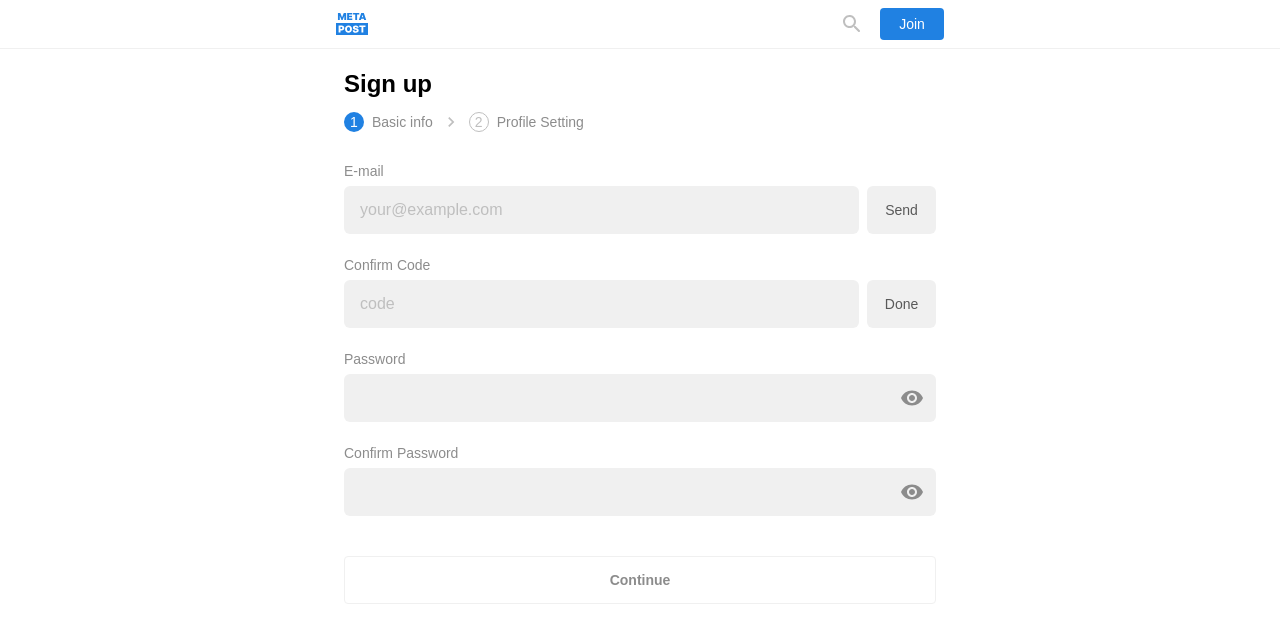
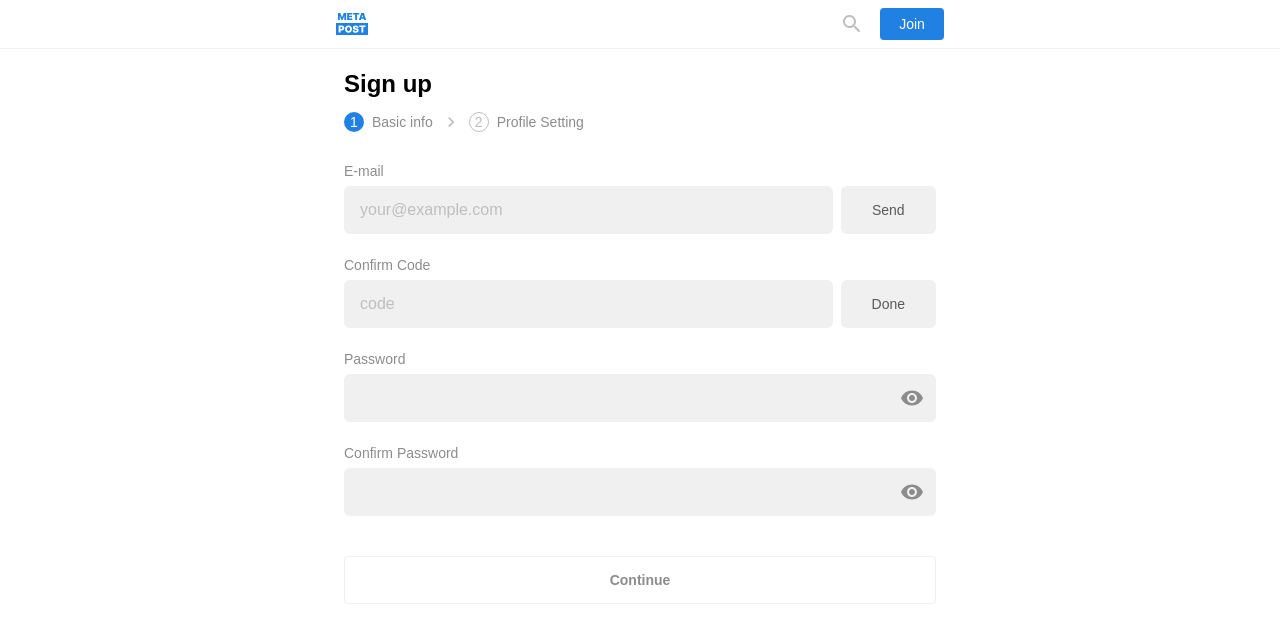
Before and after one commit to aiden0407/METAPOST, a React (Create React App) app: page /signup/email in a window 1280 px wide. Shown: the top 624 px of the page. Built offline with nearby package versions, Linux system fonts and the light colour scheme; a web font is replaced by a local one.

Commit message:
[Refactor] 컴포넌트 오타 수정

```diff
--- a/src/pages/SignUp/Email/index.js
+++ b/src/pages/SignUp/Email/index.js
@@ -83,7 +83,7 @@ function SignUpEmail() {
                   setEmail(event.target.value);
                 }}
               />
-              <SamllButton><Text B1 medium color={COLOR.N800}>Send</Text></SamllButton>
+              <SmallButton><Text B1 medium color={COLOR.N800}>Send</Text></SmallButton>
             </Row>
 
             <Text B1 medium color={COLOR.N700} marginTop={24}>Confirm Code</Text>
@@ -96,7 +96,7 @@ function SignUpEmail() {
                   setCode(event.target.value);
                 }}
               />
-              <SamllButton><Text B1 medium color={COLOR.N800}>Done</Text></SamllButton>
+              <SmallButton><Text B1 medium color={COLOR.N800}>Done</Text></SmallButton>
             </Row>
 
             <Text B1 medium color={COLOR.N700} marginTop={24}>Password</Text>
@@ -224,9 +224,9 @@ const IndexIcon = styled.div`
   align-items: center;
 `
 
-const SamllButton = styled.div`
+const SmallButton = styled.div`
   margin-left: 8px;
-  width: 80px;
+  width: 117px; //width: 80px; 하면 제대로 적용 안됨
   height: 48px;
   border-radius: 6px;
   background-color: ${COLOR.N400};
```
